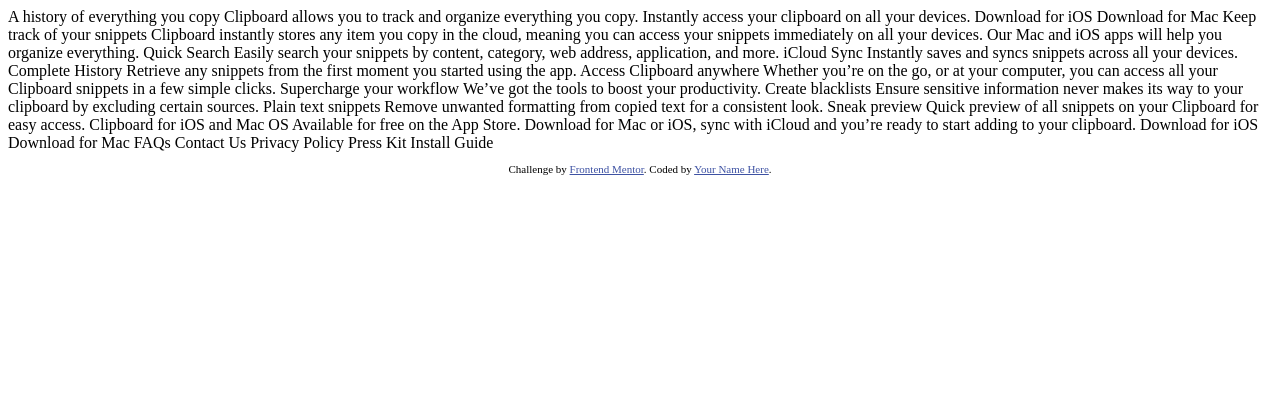
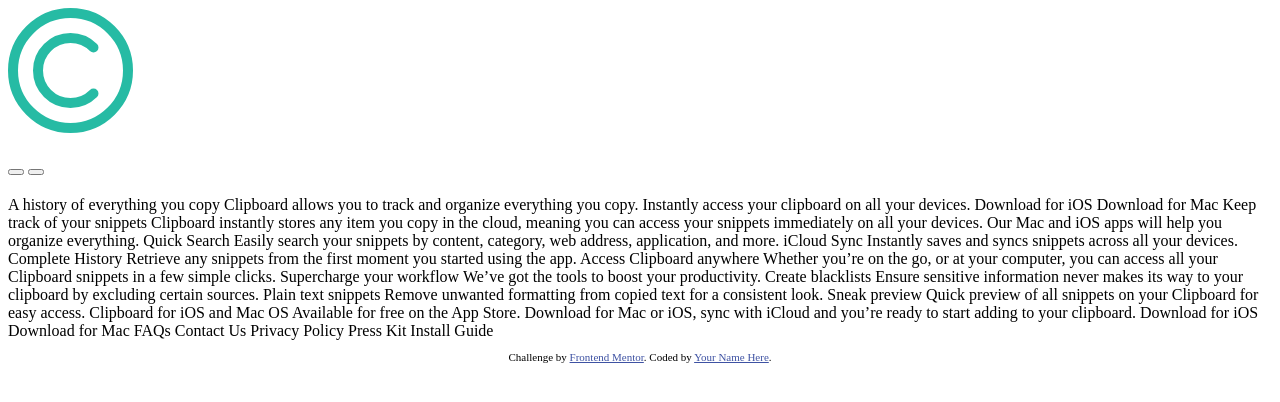
Before and after one commit to edo979/clipboard-landing-page-master, a plain HTML site: page index.html in a window 1280 px wide. Drawn offline with Linux system fonts and the light colour scheme.

Commit message:
start html layout

```diff
--- a/index.html
+++ b/index.html
@@ -1,86 +1,93 @@
 <!DOCTYPE html>
 <html lang="en">
   <head>
-  <meta charset="UTF-8">
-  <meta name="viewport" content="width=device-width, initial-scale=1.0"> <!-- displays site properly based on user's device -->
+    <meta charset="UTF-8" />
+    <meta name="viewport" content="width=device-width, initial-scale=1.0" />
 
-  <link rel="icon" type="image/png" sizes="32x32" href="./images/favicon-32x32.png">
+    <link
+      rel="icon"
+      type="image/png"
+      sizes="32x32"
+      href="./images/favicon-32x32.png"
+    />
 
     <title>Frontend Mentor | Clipboard landing page</title>
-
-  <!-- Feel free to remove these styles or customise in your own stylesheet 👍 -->
     <style>
-    .attribution { font-size: 11px; text-align: center; }
-    .attribution a { color: hsl(228, 45%, 44%); }
+      .attribution {
+        font-size: 11px;
+        text-align: center;
+      }
+      .attribution a {
+        color: hsl(228, 45%, 44%);
+      }
     </style>
   </head>
   <body>
+    <div class="main-container">
+      <header class="header container px-1">
+        <img src="images/logo.svg" alt="" class="header-logo" />
+        <h1></h1>
+        <p class="fs-500"></p>
+        <div class="flex-md">
+          <button class="btn btn-primary"></button>
+          <button class="btn btn-secondary"></button>
+        </div>
+      </header>
 
-  A history of everything you copy
+      <main class="main">
+        <article class="container px-1">
+          <h2></h2>
+          <p class="fs-400"></p>
+        </article>
 
-  Clipboard allows you to track and organize everything you
-  copy. Instantly access your clipboard on all your devices.
+        <section class="hero flex-md">
+          <div class="hero-img"></div>
+          <div class="hero-boxes">
+            <div class="hero-box">
+              <h3></h3>
+              <p class="fs-300"></p>
+            </div>
+            <div class="hero-box">
+              <h3></h3>
+              <p class="fs-300"></p>
+            </div>
+            <div class="hero-box">
+              <h3></h3>
+              <p class="fs-300"></p>
+            </div>
+          </div>
+        </section>
+      </main>
 
-  Download for iOS
-  Download for Mac
+      <footer class="footer"></footer>
+    </div>
 
-  Keep track of your snippets
-
-  Clipboard instantly stores any item you copy in the cloud,
-  meaning you can access your snippets immediately on all your
-  devices. Our Mac and iOS apps will help you organize everything.
-
-  Quick Search
-
-  Easily search your snippets by content, category, web address, application, and more.
-
-  iCloud Sync
-
-  Instantly saves and syncs snippets across all your devices.
-
-  Complete History
-
-  Retrieve any snippets from the first moment you started using the app.
-
-  Access Clipboard anywhere
-
-  Whether you’re on the go, or at your computer, you can access all your Clipboard
-  snippets in a few simple clicks.
-
-  Supercharge your workflow
-
-  We’ve got the tools to boost your productivity.
-
-  Create blacklists
-
-  Ensure sensitive information never makes its way to your clipboard by excluding certain sources.
-
-  Plain text snippets
-
-  Remove unwanted formatting from copied text for a consistent look.
-
-  Sneak preview
-
-  Quick preview of all snippets on your Clipboard for easy access.
-
-  Clipboard for iOS and Mac OS
-
-  Available for free on the App Store. Download for Mac or iOS, sync with iCloud
-  and you’re ready to start adding to your clipboard.
-
-  Download for iOS
-  Download for Mac
-
-  FAQs
-  Contact Us
-  Privacy Policy
-  Press Kit
-  Install Guide
+    A history of everything you copy Clipboard allows you to track and organize
+    everything you copy. Instantly access your clipboard on all your devices.
+    Download for iOS Download for Mac Keep track of your snippets Clipboard
+    instantly stores any item you copy in the cloud, meaning you can access your
+    snippets immediately on all your devices. Our Mac and iOS apps will help you
+    organize everything. Quick Search Easily search your snippets by content,
+    category, web address, application, and more. iCloud Sync Instantly saves
+    and syncs snippets across all your devices. Complete History Retrieve any
+    snippets from the first moment you started using the app. Access Clipboard
+    anywhere Whether you’re on the go, or at your computer, you can access all
+    your Clipboard snippets in a few simple clicks. Supercharge your workflow
+    We’ve got the tools to boost your productivity. Create blacklists Ensure
+    sensitive information never makes its way to your clipboard by excluding
+    certain sources. Plain text snippets Remove unwanted formatting from copied
+    text for a consistent look. Sneak preview Quick preview of all snippets on
+    your Clipboard for easy access. Clipboard for iOS and Mac OS Available for
+    free on the App Store. Download for Mac or iOS, sync with iCloud and you’re
+    ready to start adding to your clipboard. Download for iOS Download for Mac
+    FAQs Contact Us Privacy Policy Press Kit Install Guide
 
     <footer>
       <p class="attribution">
-      Challenge by <a href="https://www.frontendmentor.io?ref=challenge" target="_blank">Frontend Mentor</a>.
-      Coded by <a href="#">Your Name Here</a>.
+        Challenge by
+        <a href="https://www.frontendmentor.io?ref=challenge" target="_blank"
+          >Frontend Mentor</a
+        >. Coded by <a href="#">Your Name Here</a>.
       </p>
     </footer>
   </body>
```
Lines whose indentation alone changed are shown as unchanged.
